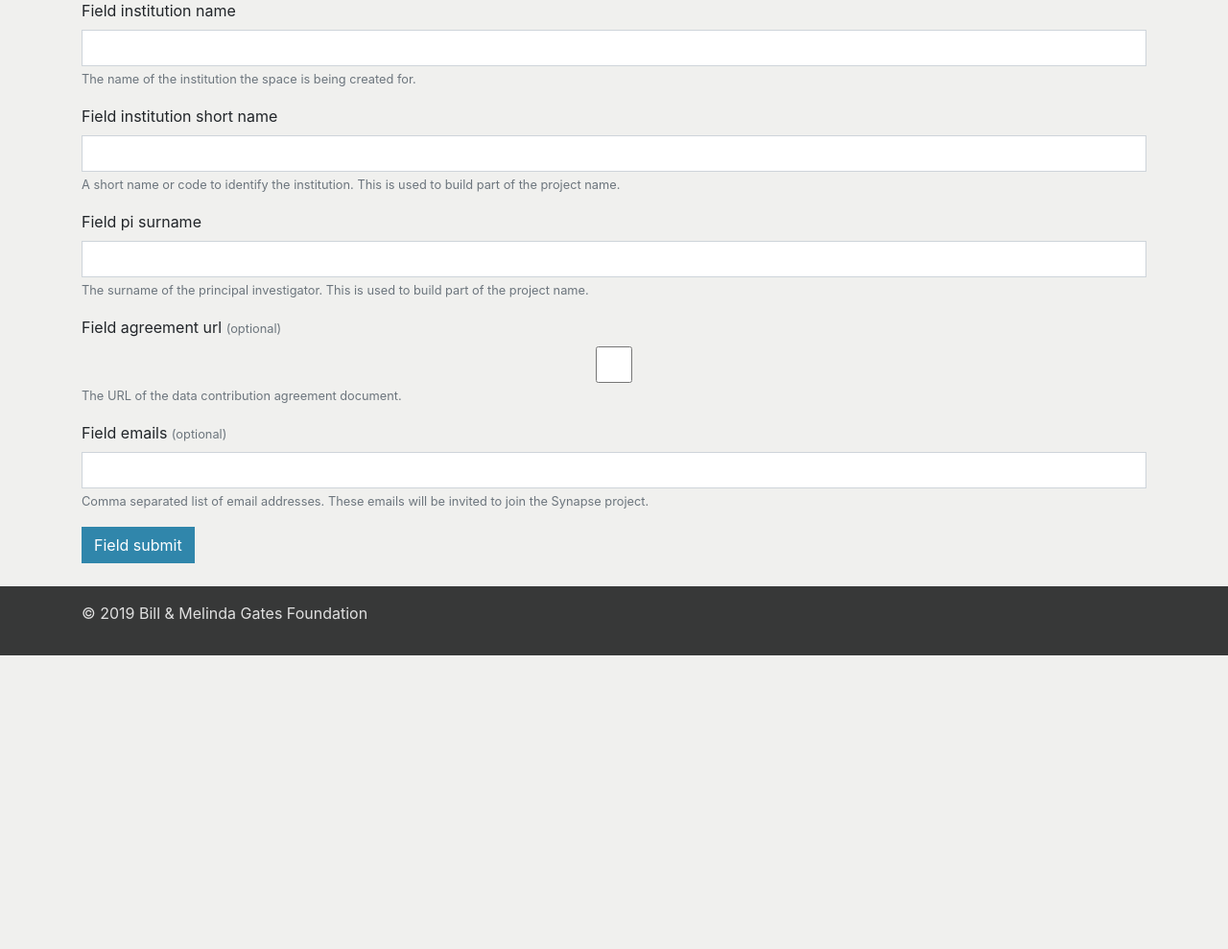
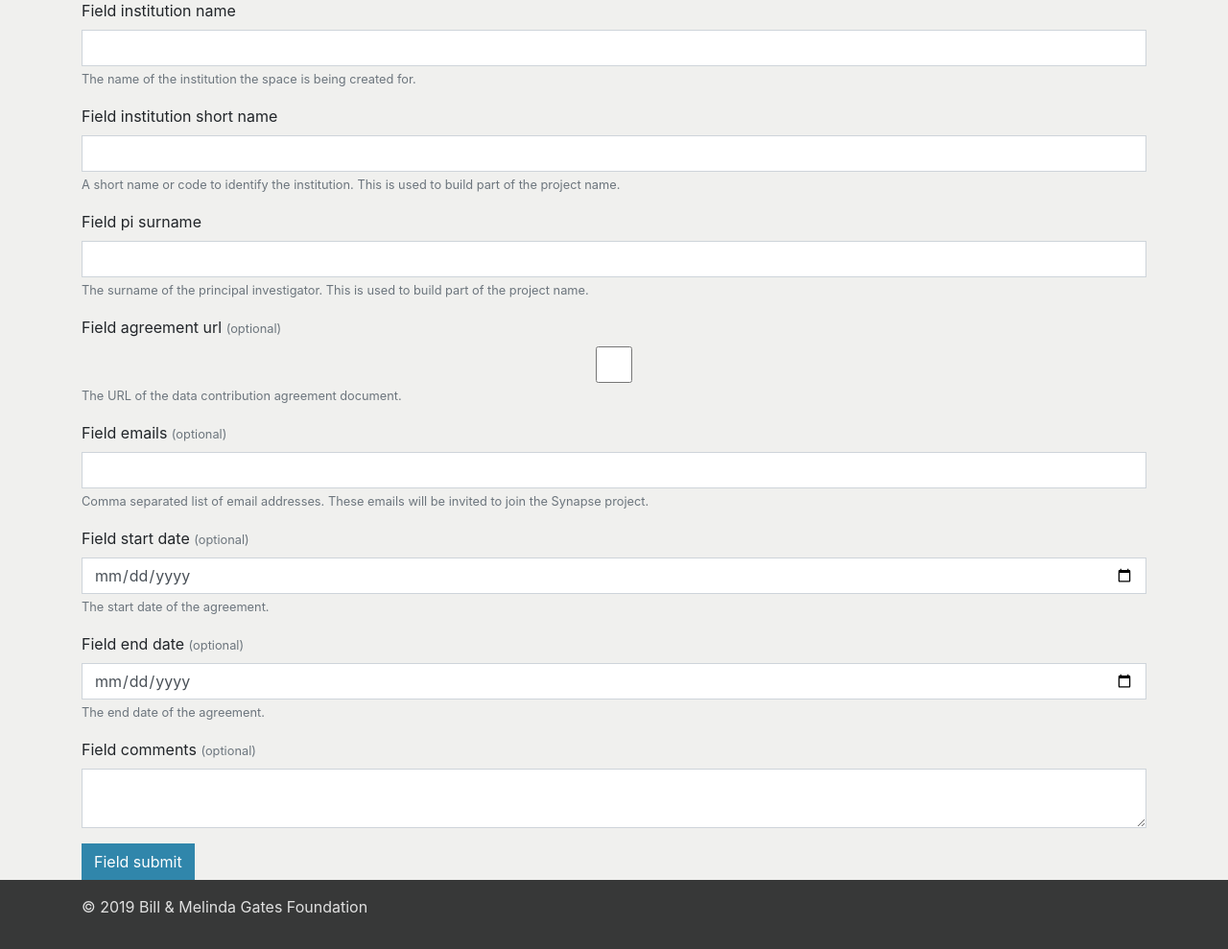
Before and after one commit to ki-tools/sls_ki_synapse_admin_py, a Python web app: template www/templates/synapse_space/dca/create.html in a window 1280 px wide. Shown: the part 117-1106 px from the top of the page at 96% size. Before the commit the page ends 800 px from the top, so only its background shows below. Run offline with Jinja, Linux system fonts and the light colour scheme; the template is opened without the code that fills it, so the values that code supplies are empty, except form fields; form fields are guessed from the names that the template uses.

Commit message:
DCA Start Date, End Date, Comments

```diff
--- a/www/templates/synapse_space/dca/create.html
+++ b/www/templates/synapse_space/dca/create.html
@@ -138,6 +138,45 @@
         </div>
         {% endif %}
       </div>
+      <div class="form-group">
+        {{ form.field_start_date.label }} <small class="text-muted">(optional)</small>
+        {{ form.field_start_date(class_='form-control') }}
+        <small class="text-muted">
+          The start date of the agreement.
+        </small>
+        {% if form.field_start_date.errors %}
+        <div>
+          {% for error in form.field_start_date.errors %}
+          <span class="field-error">[{{ error }}]</span>
+          {% endfor %}
+        </div>
+        {% endif %}
+      </div>
+      <div class="form-group">
+        {{ form.field_end_date.label }} <small class="text-muted">(optional)</small>
+        {{ form.field_end_date(class_='form-control') }}
+        <small class="text-muted">
+          The end date of the agreement.
+        </small>
+        {% if form.field_end_date.errors %}
+        <div>
+          {% for error in form.field_end_date.errors %}
+          <span class="field-error">[{{ error }}]</span>
+          {% endfor %}
+        </div>
+        {% endif %}
+      </div>
+      <div class="form-group">
+        {{ form.field_comments.label }} <small class="text-muted">(optional)</small>
+        {{ form.field_comments(class_='form-control') }}
+        {% if form.field_comments.errors %}
+        <div>
+          {% for error in form.field_comments.errors %}
+          <span class="field-error">[{{ error }}]</span>
+          {% endfor %}
+        </div>
+        {% endif %}
+      </div>
 
       {{ form.field_submit(class_='btn btn-primary') }}
     </form>
--- a/www/views/synapse_space/daa/forms.py
+++ b/www/views/synapse_space/daa/forms.py
@@ -27,7 +27,6 @@
 
     field_emails = TextAreaField('Emails to invite to the project', validators=[Optional()])
     field_agreement_url = StringField('Data Access Agreement URL', validators=[URL(), Optional()])
-    field_start_date = DateField('Start Date', validators=[Optional()])
     field_start_date = DateField('Start Date', validators=[Optional()])
     field_end_date = DateField('End Date', validators=[Optional()])
     field_comments = TextAreaField('Comments', validators=[Optional()])
--- a/www/views/synapse_space/dca/forms.py
+++ b/www/views/synapse_space/dca/forms.py
@@ -1,5 +1,6 @@
 from flask_wtf import FlaskForm
 from wtforms import SubmitField, StringField, TextAreaField
+from wtforms.fields.html5 import DateField
 from wtforms.validators import DataRequired, ValidationError, URL, Optional
 from www.services.synapse_space.dca import CreateSpaceService
 import re
@@ -12,6 +13,9 @@
     field_pi_surname = StringField('Principal Investigator Surname', validators=[DataRequired()])
     field_emails = TextAreaField('Emails to invite to the project')
     field_agreement_url = StringField('Contribution Agreement URL', validators=[URL(), Optional()])
+    field_start_date = DateField('Start Date', validators=[Optional()])
+    field_end_date = DateField('End Date', validators=[Optional()])
+    field_comments = TextAreaField('Comments', validators=[Optional()])
     field_submit = SubmitField('Create')
 
     # Validated form data
--- a/www/views/synapse_space/dca/views.py
+++ b/www/views/synapse_space/dca/views.py
@@ -17,7 +17,10 @@
                                      form.field_institution_name.data,
                                      user_email,
                                      agreement_url=form.field_agreement_url.data,
-                                     emails=form.valid_emails)
+                                     emails=form.valid_emails,
+                                     start_date=form.field_start_date.data,
+                                     end_date=form.field_end_date.data,
+                                     comments=form.field_comments.data)
 
         errors = service.execute().errors
         warnings = service.warnings
```
Also changed, not shown: tests/www/core/test_synapse.py (+6 -0 lines), tests/www/services/synapse_space/dca/test_create_space_service.py (+28 -2 lines), www/core/synapse.py (+16 -0 lines), www/services/synapse_space/daa/grant_access_service.py (+2 -8 lines), www/services/synapse_space/dca/create_space_service.py (+15 -2 lines), README.md.
